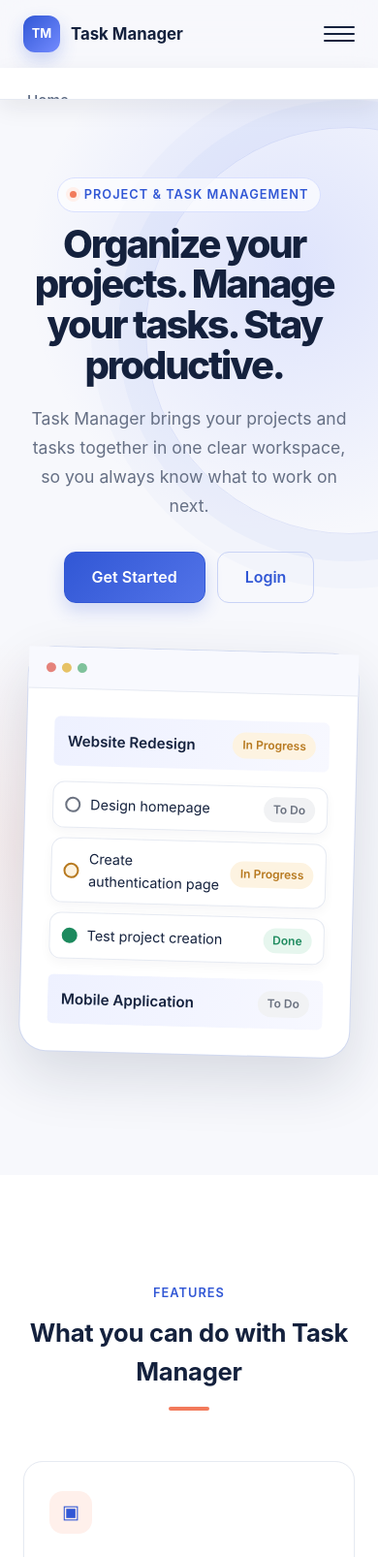
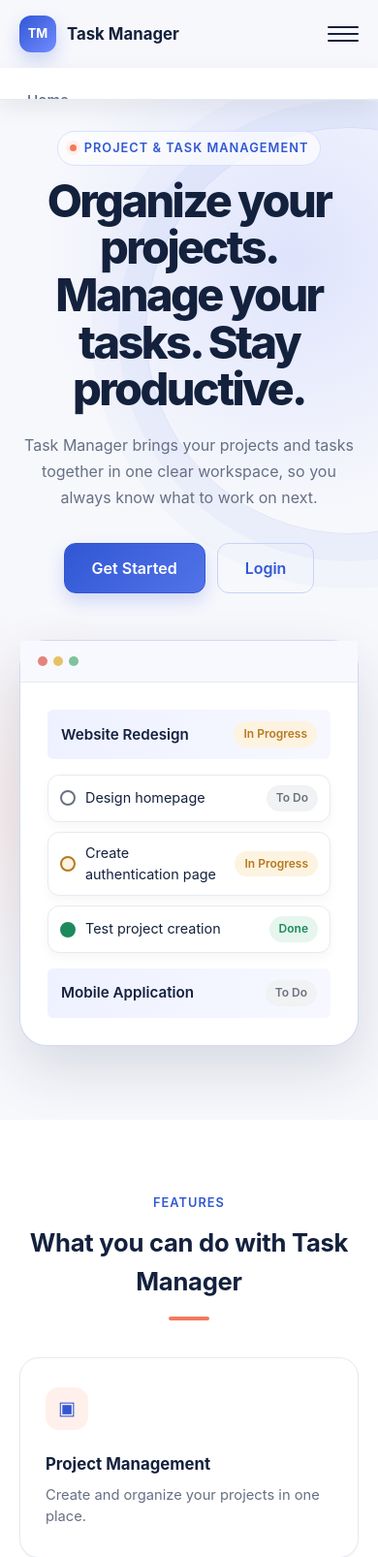
Before and after one commit to workcmtiayon-arch/task_manager, a Django app: page / in a window 390 px wide. Shown: the top 1606 px of the page at 97% size. Run offline with Django 5.2, Linux system fonts and the light colour scheme; parts of the project's set-up code (start-up, migrations or seed data) failed here and were passed over.

Commit message:
style(home): improve responsive layout

```diff
--- a/static/css/style.css
+++ b/static/css/style.css
@@ -815,6 +815,10 @@ button:focus-visible,
 
 
 @media (max-width: 960px) {
+    .hero {
+        padding: 88px 0 96px;
+    }
+
     .hero__inner {
         grid-template-columns: 1fr;
         gap: 48px;
@@ -822,6 +826,12 @@ button:focus-visible,
 
     .hero__content {
         text-align: center;
+    }
+
+    .hero__title {
+        max-width: 16ch;
+        margin-left: auto;
+        margin-right: auto;
     }
 
     .hero__subtitle {
@@ -862,6 +872,39 @@ button:focus-visible,
 
 
 @media (max-width: 680px) {
+    .section-inner,
+    .hero__inner,
+    .navbar__inner {
+        padding-left: 20px;
+        padding-right: 20px;
+    }
+
+    .hero {
+        padding: 64px 0 76px;
+    }
+
+    .hero__title {
+        font-size: clamp(2.35rem, 12vw, 3.5rem);
+    }
+
+    .hero__subtitle {
+        font-size: 1rem;
+    }
+
+    .features,
+    .how-it-works,
+    .workspace {
+        padding: 76px 0;
+    }
+
+    .section-title {
+        margin-bottom: 38px;
+    }
+
+    .mock-window {
+        transform: none;
+    }
+
     .navbar__menu {
         position: absolute;
         top: 100%;
```
